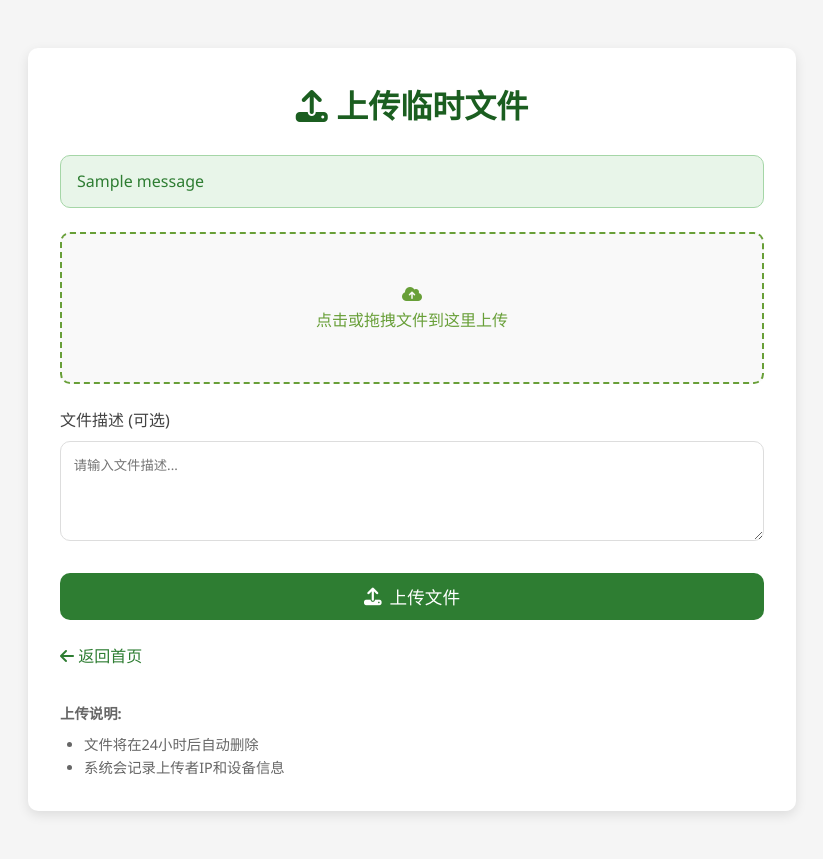
After one commit to yantianyv/homepage, a Flask app: template templates/upload.html in a window 1280 px wide. The commit adds this page. Shown: the whole page, without its empty margins (228-1051 px from the left). Run offline with Flask 3, Linux system fonts and the light colour scheme; the template is opened without the code that fills it: most values are stand-ins (such as "Sample title", 1, 10 or a date in 2020); one stand-in notice (Sample message) is shown; parts of the project's set-up code (start-up, migrations or seed data) failed here and were passed over; some libraries are stand-ins or nearby versions.

Commit message:
添加了上传临时文件的功能

```diff
--- /dev/null
+++ b/templates/upload.html
@@ -0,0 +1,329 @@
+<!DOCTYPE html>
+<html lang="zh-CN">
+
+<head>
+    <meta charset="UTF-8">
+    <meta name="viewport" content="width=device-width, initial-scale=1.0">
+    <title>上传文件 - {{ site_title }}</title>
+    <link rel="stylesheet" href="/static/fontawesome-free-6.7.2-web/css/all.min.css">
+    <style>
+        :root {
+            --primary-color: #2e7d32;
+            --primary-light: #4caf50;
+            --primary-dark: #1b5e20;
+            --secondary-color: #689f38;
+            --light-color: #9bcb91;
+            --dark-color: #263238;
+            --text-color: #424242;
+            --border-radius: 10px;
+            --box-shadow: 0 4px 12px rgba(0, 0, 0, 0.1);
+            --transition: all 0.3s ease;
+        }
+
+        * {
+            margin: 0;
+            padding: 0;
+            box-sizing: border-box;
+            font-family: 'Segoe UI', 'Microsoft YaHei', Tahoma, Geneva, Verdana, sans-serif;
+        }
+
+        body {
+            background-color: #f5f5f5;
+            color: var(--text-color);
+            line-height: 1.6;
+        }
+
+        .container {
+            max-width: 800px;
+            margin: 2rem auto;
+            padding: 1rem;
+        }
+
+        .upload-box {
+            background: white;
+            border-radius: var(--border-radius);
+            padding: 2rem;
+            box-shadow: var(--box-shadow);
+        }
+
+        h1 {
+            color: var(--primary-dark);
+            margin-bottom: 1.5rem;
+            text-align: center;
+        }
+
+        .form-group {
+            margin-bottom: 1.5rem;
+        }
+
+        label {
+            display: block;
+            margin-bottom: 0.5rem;
+            font-weight: 500;
+        }
+
+        input[type="file"],
+        input[type="text"],
+        textarea {
+            width: 100%;
+            padding: 0.8rem;
+            border: 1px solid #ddd;
+            border-radius: var(--border-radius);
+            transition: var(--transition);
+        }
+
+        input[type="file"] {
+            padding: 0.5rem;
+            display: none;
+            /* 隐藏浏览按钮 */
+        }
+
+        input:focus,
+        textarea:focus {
+            outline: none;
+            border-color: var(--primary-light);
+            box-shadow: 0 0 0 2px rgba(76, 175, 80, 0.2);
+        }
+
+        textarea {
+            min-height: 100px;
+            resize: vertical;
+        }
+
+        .btn {
+            display: inline-flex;
+            align-items: center;
+            justify-content: center;
+            background: var(--primary-color);
+            color: white;
+            padding: 0.7rem 1.5rem;
+            border-radius: var(--border-radius);
+            text-decoration: none;
+            transition: var(--transition);
+            border: none;
+            cursor: pointer;
+            font-weight: 500;
+            width: 100%;
+            font-size: 1.1rem;
+        }
+
+        .btn:hover {
+            background: var(--primary-dark);
+            transform: translateY(-2px);
+            box-shadow: 0 4px 8px rgba(0, 0, 0, 0.1);
+        }
+
+        .btn i {
+            margin-right: 0.5rem;
+        }
+
+        .delete-btn {
+            background: #e57373;
+            color: white;
+            padding: 0.7rem 1rem;
+            border-radius: var(--border-radius);
+            width: 100%;
+            margin-top: 1rem;
+            transition: var(--transition);
+        }
+
+        .delete-btn:hover {
+            background: #d32f2f;
+            transform: translateY(-2px);
+            box-shadow: 0 4px 8px rgba(0, 0, 0, 0.1);
+        }
+
+        .file-info {
+            margin-top: 1rem;
+            padding: 1rem;
+            background: #f9f9f9;
+            border-radius: var(--border-radius);
+            display: none;
+        }
+
+        .flash-messages {
+            margin-bottom: 1.5rem;
+        }
+
+        .flash-message {
+            padding: 0.8rem 1rem;
+            margin-bottom: 0.5rem;
+            border-radius: var(--border-radius);
+        }
+
+        .flash-error {
+            background: #ffebee;
+            color: #c62828;
+            border: 1px solid #ef9a9a;
+        }
+
+        .flash-success {
+            background: #e8f5e9;
+            color: #2e7d32;
+            border: 1px solid #a5d6a7;
+        }
+
+        .back-link {
+            display: inline-block;
+            margin-top: 1.5rem;
+            color: var(--primary-color);
+            text-decoration: none;
+        }
+
+        .back-link:hover {
+            text-decoration: underline;
+        }
+
+        .requirements {
+            margin-top: 2rem;
+            font-size: 0.9rem;
+            color: #666;
+        }
+
+        .requirements ul {
+            margin-top: 0.5rem;
+            padding-left: 1.5rem;
+        }
+
+        .dropzone {
+            display: block;
+            width: 100%;
+            border: 2px dashed var(--secondary-color);
+            border-radius: var(--border-radius);
+            padding: 3rem 2rem;
+            text-align: center;
+            color: var(--secondary-color);
+            background: #f9f9f9;
+            transition: var(--transition);
+            cursor: pointer;
+        }
+
+        .dropzone.hover {
+            background: #e8f5e9;
+            border-color: var(--primary-light);
+        }
+    </style>
+</head>
+
+<body>
+    <div class="container">
+        <div class="upload-box">
+            <h1><i class="fas fa-upload"></i> 上传临时文件</h1>
+
+            <div class="flash-messages">
+                {% if uploaded == 'true' %}
+                <div class="flash-message flash-success">文件上传成功！</div>
+                {% endif %}
+                {% with messages = get_flashed_messages(with_categories=true) %}
+                {% if messages %}
+                {% for category, message in messages %}
+                <div class="flash-message flash-{{ category }}">{{ message }}</div>
+                {% endfor %}
+                {% endif %}
+                {% endwith %}
+            </div>
+
+            <form method="post" enctype="multipart/form-data">
+                <div class="form-group">
+                    <label for="file" class="dropzone" id="dropzone">
+                        <i class="fas fa-cloud-upload-alt"></i><br>
+                        点击或拖拽文件到这里上传
+                    </label>
+                    <input type="file" name="file" id="file" required>
+                    <button type="button" class="btn delete-btn" id="delete-btn" style="display: none;">
+                        <i class="fas fa-trash"></i> 删除文件
+                    </button>
+                    <div class="file-info" id="file-info">
+                        <strong>文件名:</strong> <span id="file-name"></span><br>
+                        <strong>大小:</strong> <span id="file-size"></span>
+                    </div>
+                </div>
+
+                <div class="form-group">
+                    <label for="description">文件描述 (可选)</label>
+                    <textarea name="description" id="description" placeholder="请输入文件描述..."></textarea>
+                </div>
+
+                <button type="submit" class="btn"><i class="fas fa-upload"></i> 上传文件</button>
+            </form>
+
+            <a href="/" class="back-link"><i class="fas fa-arrow-left"></i> 返回首页</a>
+
+            <div class="requirements">
+                <strong>上传说明:</strong>
+                <ul>
+                    <li>文件将在24小时后自动删除</li>
+                    <li>系统会记录上传者IP和设备信息</li>
+                </ul>
+            </div>
+        </div>
+    </div>
+
+    <script>
+        const fileInput = document.getElementById('file');
+        const dropzone = document.getElementById('dropzone');
+        const deleteBtn = document.getElementById('delete-btn');
+        const fileInfo = document.getElementById('file-info');
+        const fileName = document.getElementById('file-name');
+        const fileSize = document.getElementById('file-size');
+
+        // 文件选中后
+        fileInput.addEventListener('change', function (e) {
+            const file = e.target.files[0];
+            if (file) {
+                dropzone.style.display = 'none'; // 隐藏虚线框
+                deleteBtn.style.display = 'inline-block'; // 显示删除按钮
+                fileName.textContent = file.name;
+                fileSize.textContent = formatFileSize(file.size);
+                fileInfo.style.display = 'block';
+            } else {
+                resetUpload();
+            }
+        });
+
+        // 点击删除按钮
+        deleteBtn.addEventListener('click', function () {
+            fileInput.value = ''; // 清空input
+            resetUpload();
+        });
+
+        // 拖拽到虚线框时
+        dropzone.addEventListener('dragover', function (e) {
+            e.preventDefault();
+            dropzone.classList.add('hover');
+        });
+
+        dropzone.addEventListener('dragleave', function () {
+            dropzone.classList.remove('hover');
+        });
+
+        dropzone.addEventListener('drop', function (e) {
+            e.preventDefault();
+            dropzone.classList.remove('hover');
+            const file = e.dataTransfer.files[0];
+            if (file) {
+                fileInput.files = e.dataTransfer.files;
+                const event = new Event('change');
+                fileInput.dispatchEvent(event);
+            }
+        });
+
+        // 重置上传状态
+        function resetUpload() {
+            dropzone.style.display = 'block'; // 显示虚线框
+            deleteBtn.style.display = 'none'; // 隐藏删除按钮
+            fileInfo.style.display = 'none';  // 隐藏文件信息
+        }
+
+        // 格式化文件大小
+        function formatFileSize(bytes) {
+            if (bytes === 0) return '0 Bytes';
+            const k = 1024;
+            const sizes = ['Bytes', 'KB', 'MB', 'GB'];
+            const i = Math.floor(Math.log(bytes) / Math.log(k));
+            return parseFloat((bytes / Math.pow(k, i)).toFixed(2)) + ' ' + sizes[i];
+        }
+    </script>
+</body>
+
+</html>
```
Also changed, not shown: run.py (+143 -22 lines), templates/index.html (+50 -1 lines), 1 other file.
